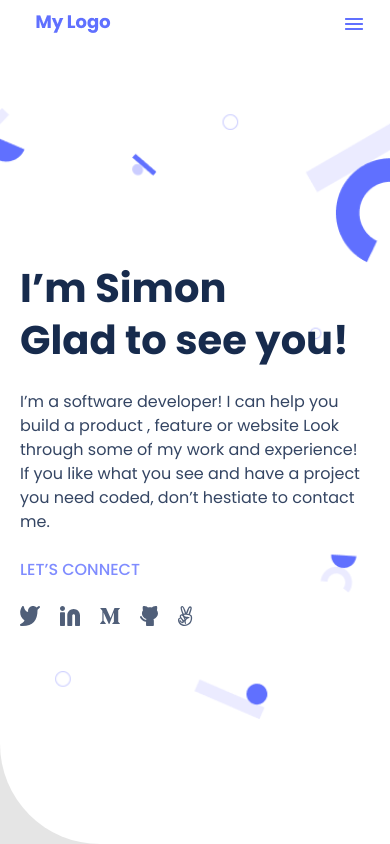
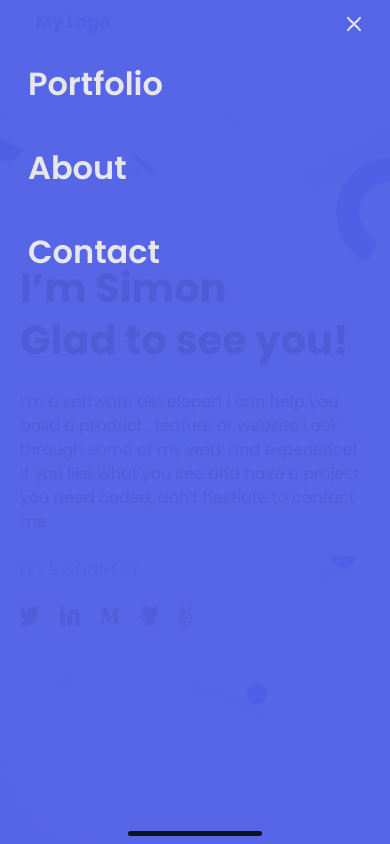
Before and after one commit to BB-Simon/portfolio, a website: page index.html in a window 390 px wide. Both pictures are taken after a click on the item 354 px from the left and 24 px from the top of the page. Shown: the top 844 px of the page. Drawn offline with Linux system fonts and the light colour scheme; files whose address does not match are found by name.

Commit message:
Add dynamic mobile menu

```diff
--- a/index.html
+++ b/index.html
@@ -19,7 +19,7 @@
 
 <body>
     <!-- Navigation bar -->
-    <header>
+    <header id="header">
         <nav class="navbar">
             <ul class="nav-items-wrapper">
                 <li class="nav-item">
@@ -27,7 +27,7 @@
                         <img src="./assets/My Logo.png" alt="Logo">
                     </a>
                 </li>
-                <li class="nav-item nav-item-mobile">
+                <li id="menu-icon" class="nav-item nav-item-mobile">
                     <img class="hamburger_btn" src="./assets/Icon - Menu.png" alt="Menu">
                 </li>
                 <li class="nav-item nav-item-desktop">
@@ -39,7 +39,7 @@
                             <a href="#about">About</a>
                         </li>
                         <li class="nav-item">
-                            <a href="#about">Contact</a>
+                            <a href="#contact">Contact</a>
                         </li>
                     </ul>
                 </li>
@@ -47,8 +47,35 @@
         </nav>
     </header>
 
+    <!-- Mobile modal nemu -->
+    <section id="menu-modal" class="modal-container">
+        <header class="modal-header">
+            <nav class="modal-nav">
+                <button id="close-btn" class="close-btn">
+                    <img src="./assets/icons/close-icon.png" alt="Close Icon">
+                </button>
+            </nav>
+        </header>
+        <section class="menu-section">
+            <ul class="menu-items-wrapper">
+                <li class="menu-item">
+                    <a href="#works">Portfolio</a>
+                </li>
+
+                <li class="menu-item">
+                    <a href="#about">About</a>
+                </li>
+
+                <li class="menu-item">
+                    <a href="#contact">Contact</a>
+                </li>
+            </ul>
+            <div class="modal-indicator"></div>
+        </section>
+    </section>
+
     <!-- Main content -->
-    <main>
+    <main id="main-content">
         <!-- Header section -->
         <section class="header-section">
             <header class="header">
@@ -91,40 +118,8 @@
             </header>
         </section>
 
-        <!-- MODAL MENU SECTION START -->
-
-        <section class="modal_menu_container">
-
-            <article>
-
-                <nav>
-                    <ul>
-                        <li class="modal_flex1 textdecoration">
-                            <button class="close_hamburger"><img src="../img/closemenu.png" alt=""></button>
-                        </li>
-
-                        <li>
-                            <a href="./portfolio.html">Portfolio</a>
-                        </li>
-
-                        <li>
-                            <a href="./about.html">About</a>
-                        </li>
-
-                        <li>
-                            <a href="./contact.html">Contact</a>
-                        </li>
-                    </ul>
-                </nav>
-
-            </article>
-
-        </section>
-
-        <!-- MODAL MENU SECTION END -->
-
         <!-- Works section -->
-        <section class="works-section">
+        <section id="works" class="works-section">
             <div id="order3" class="card-conntainer flex-reverse">
                 <img src="./assets/Snapshoot Portfolio.png" alt="Portfolio">
                 <div class="card-content">
@@ -225,7 +220,8 @@
         </section>
 
         <!-- About section -->
-        <section class="about-section">
+        <section id="about" class="about-section">
+            <div class="about-container">
                 <div id="about-content">
                     <h2 id="about-title">About <br />Myself</h2>
                     <p id="about-description">
@@ -300,10 +296,12 @@
                     </li>
                     <div class="skills-list-item-divider"></div>
                 </ul>
+            </div>
         </section>
 
         <!-- Contact me section -->
-        <section class="contact-me-section">
+        <section id="contact" class="contact-me-section">
+            <article class="contact-section-wrapper">
                 <div class="contact-me-section-container">
                     <div class="contact-me-section-content">
                         <h1>Contact me</h1>
@@ -321,6 +319,7 @@
                         <span class="footer-indicator"></span>
                     </div>
                 </div>
+            </article>
         </section>
     </main>
 </body>
--- a/js/index.js
+++ b/js/index.js
@@ -1,2 +1,26 @@
-let hamburgerbtn = document.querySelector(".hamburger_btn")
-console.log(hamburgerbtn);
+const menuIcon = document.getElementById('menu-icon');
+const header = document.getElementById('header');
+const mainContent = document.getElementById('main-content');
+const menuModal = document.getElementById('menu-modal');
+const menuCloseBtn = document.getElementById('close-btn');
+const listItems = document.querySelectorAll('.menu-item');
+
+// Listener's functions
+const openMenuModal = () => {
+  menuModal.classList.add('expanded');
+  header.classList.add('reduce-opacity');
+  mainContent.classList.add('reduce-opacity');
+};
+
+const closeMenuModal = () => {
+  menuModal.classList.remove('expanded');
+  header.classList.remove('reduce-opacity');
+  mainContent.classList.remove('reduce-opacity');
+};
+
+// Listeners
+menuIcon.addEventListener('click', openMenuModal);
+menuCloseBtn.addEventListener('click', closeMenuModal);
+listItems.forEach((item) => {
+  item.addEventListener('click', closeMenuModal);
+});
--- a/styles/style.css
+++ b/styles/style.css
@@ -80,6 +80,87 @@ ul li {
   display: none;
 }
 
+/* Modal menu styles */
+.modal-container {
+  /* Position */
+  position: fixed;
+  top: 0;
+  left: 0;
+  width: 0%;
+  height: 100%;
+  z-index: 1;
+
+  /* Theme */
+  background: #6070ff;
+  mix-blend-mode: multiply;
+  transition: width 0.3s linear;
+}
+
+.expanded {
+  width: 100%;
+  transition: width 0.3s linear;
+}
+
+.modal-header {
+  width: 100%;
+  height: 48px;
+  display: flex;
+  flex-direction: column;
+  justify-content: center;
+}
+
+.modal-nav {
+  padding: 0 16px 0 24px;
+  display: flex;
+  justify-content: flex-end;
+}
+
+.close-btn {
+  width: 40px;
+  height: 40px;
+  background: transparent;
+  border: none;
+  outline: none;
+
+  /* Layout */
+  display: flex;
+  align-items: center;
+  justify-content: center;
+}
+
+.menu-section {
+  width: 100%;
+  height: calc(100% - 48px);
+  padding: 14px 28px 8px;
+
+  /* Layout */
+  display: flex;
+  flex-direction: column;
+  justify-content: space-between;
+}
+
+.menu-item {
+  margin-bottom: 40px;
+}
+
+.menu-item > a {
+  font-family: 'Poppins', sans-serif;
+  font-style: normal;
+  font-weight: 600;
+  font-size: 32px;
+  line-height: 44px;
+  color: #fff;
+  text-decoration: none;
+}
+
+.modal-indicator {
+  width: 134px;
+  height: 5px;
+  background: #0d151e;
+  border-radius: 10px;
+  margin: 0 auto;
+}
+
 /* Desktop version of navbar */
 @media screen and (min-width: 768px) {
   .navbar {
@@ -101,6 +182,15 @@ ul li {
     display: flex;
     align-items: center;
   }
+
+  .modal-container {
+    display: none;
+  }
+}
+
+.reduce-opacity {
+  opacity: 0.1;
+  transition: opacity 0.3s linear;
 }
 
 /* Header Styles */
@@ -112,7 +202,7 @@ ul li {
   background-size: contain;
   background-position-y: 60px;
   border-bottom-left-radius: 100px;
-  margin: 48px 0 114px;
+  margin: 48px 0 0;
 
   /* header layout */
   display: flex;
@@ -236,8 +326,9 @@ ul li {
 .works-section {
   display: grid;
   grid-template-columns: 1fr;
-  padding: 0 24px;
-  margin-bottom: 114px;
+  padding: 114px 24px 0;
+
+  /* margin-top: 114px; */
 }
 
 .card-conntainer {
@@ -449,8 +540,12 @@ ul li {
 
 /* About section styles */
 .about-section {
+  padding-top: 114px;
+}
+
+.about-container {
   background: #fff;
-  padding: 114px 24px;
+  padding: 114px 24px 24px;
   border-top-right-radius: 100px;
 }
 
@@ -578,6 +673,7 @@ ul li {
 
 /* Contact me section styles */
 .contact-me-section {
+  padding-top: 114px;
   background: #fff;
 }
 
```
Also changed, not shown: assets/icons/close-icon.png (added). Lines whose indentation alone changed are shown as unchanged.
